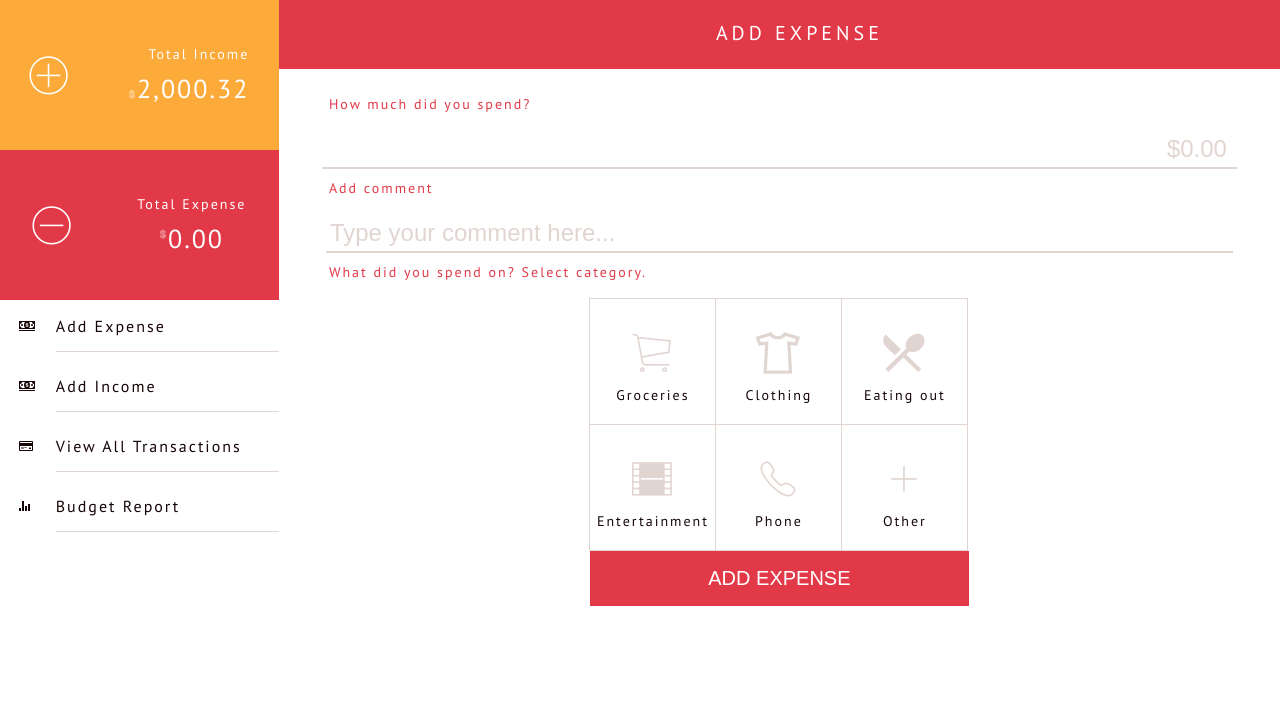
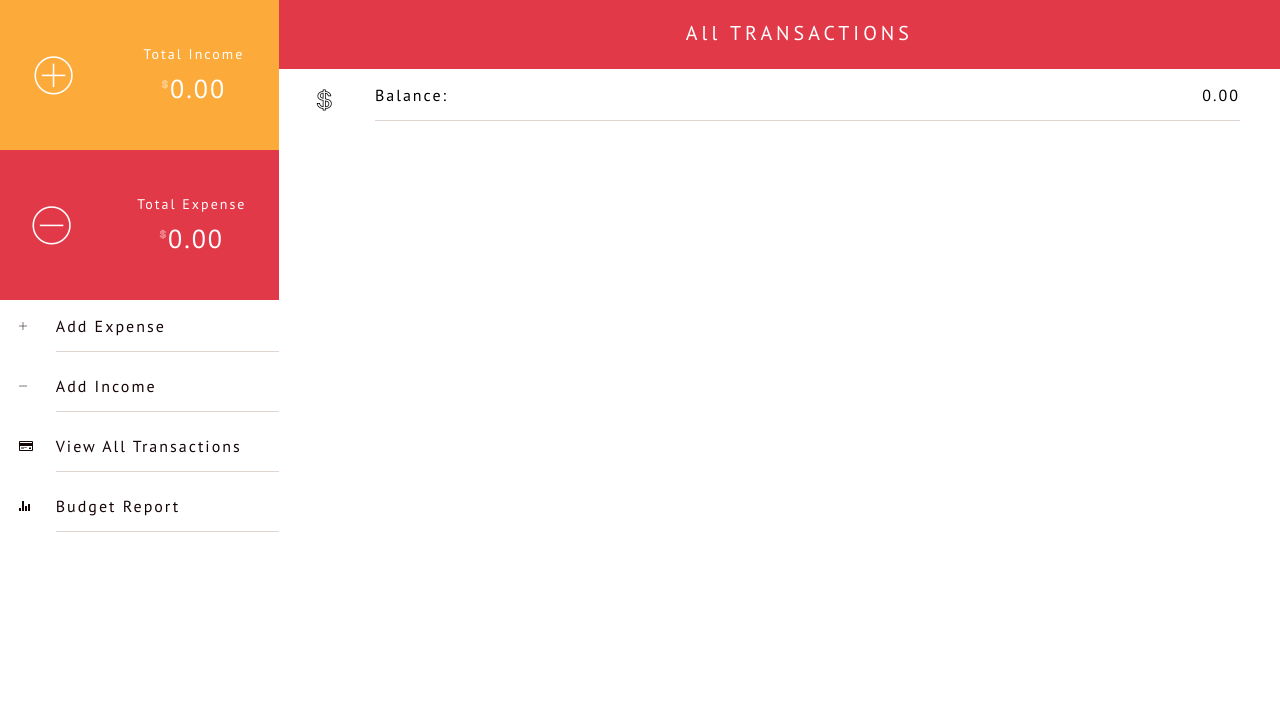
Before and after one commit to Laura-deVere/wallet_app, a PHP site: page / in a window 1280 px wide. Shown: the part 79-782 px from the top of the page. Run offline with PHP 8.4, Linux system fonts and the light colour scheme; some libraries are stand-ins or nearby versions.

Commit message:
adding balance calculation

```diff
--- a/index.html
+++ b/index.html
@@ -18,7 +18,12 @@
 				<div class="total-income backgr-org centered-row">
 					<i class="ion-ios-plus-outline"></i>
 					<div>Total Income
-						<span><i class="ion-social-usd-outline dollar-icon"></i>2,000.32</span>
+						<div class="centered-row">
+							<i class="ion-social-usd-outline dollar-icon"></i>
+							<span id="total-inc">
+								0.00
+							</span>
+						</div>
 					</div>
 				</div>
 				<div class="total-exp backgr-red centered-row">
@@ -35,11 +40,11 @@
 				<div class="side-nav-list-container">
 					<ul class="side-nav-list centered-column">
 						<li id="nav-add-exp">
-							<i class="ion-cash"></i>
+							<i class="ion-ios-plus-empty"></i>
 							<span>Add Expense</span>
 						</li>
 						<li id="nav-add-inc">
-							<i class="ion-cash"></i>
+							<i class="ion-ios-minus-empty"></i>
 							<span>Add Income</span>
 						</li>
 						<li id="nav-all-transac">
@@ -56,14 +61,14 @@
 			<div id="all-transactions">
 				<p class="backgr-red">All TRANSACTIONS</p>
 				<ul class="transactions-list">
-					<li>
+					<!-- <li>
 						<i class="im im-banknote"></i>
 						<div>
 							<span class="income-description">Salary</span>
 							<span class="income-amount">+ 900.000</span>
 						</div>
 					</li>
-					<!-- <li>
+					<li>
 						<i class="ion-ios-telephone-outline"></i>
 						<div>
 							<span class="expense-description">Phone</span>
@@ -71,6 +76,13 @@
 						</div>
 					</li> -->
 				</ul>
+				<div class="balance-container">
+					<i class="ion-social-usd-outline"></i>
+					<div>
+						<span>Balance: </span>
+						<span class="balance-label">0.00</span>
+					</div>
+				</div>
 			</div>
 			<div id="add_expense">
 				<p class="backgr-red">ADD EXPENSE</p>
@@ -126,7 +138,7 @@
 								<i class="ion-ios-home-outline"></i>
 								<span>Housing</span>
 							</div>
-							<div class="centered-column" id="cat-other" onclick="UIController.getItemDescription('cat-other')">
+							<div class="centered-column" id="cat-other-inc" onclick="UIController.getItemDescription('cat-other-inc')">
 								<i class="ion-ios-plus-empty"></i>
 								<span>Other</span>
 							</div>
--- a/script.js
+++ b/script.js
@@ -11,11 +11,16 @@ var UIController = (function() {
 		addIncDiv: 'add_income',
 		expValue: 'exp-value',
 		expComment: 'exp-comment',
+		incValue: 'inc-value',
+		incComment: 'inc-comment',
 		expForm: 'exp-form',
 		expBtn: 'add-exp-btn',
+		incBtn: 'add-inc-btn',
 		allTransacList: '.transactions-list',
 		expCategoryList:'.categories',
-		totalExpLabel: 'total-exp'
+		totalExpLabel: 'total-exp',
+		totalIncLabel: 'total-inc',
+		balanceLabel: '.balance-label'
 	};
 
 	var navBar = function(el) {
@@ -69,7 +74,8 @@ var UIController = (function() {
 				element = DOMStrings.allTransacList;
 				html = '<li id="exp-%id%"><i class="ion-ios-telephone-outline"></i><div><span class="expense-category">%description%</span><span class="expense-amount">- %value%</span></div></li>'
 			} else if (type === 'inc') {
-				console.log(obj);
+				element = DOMStrings.allTransacList;
+				html = '<li id="inc-%id%"><i class="im im-banknote"></i><div><span class="income-category">%description%</span><span class="income-amount">+ %value%</span></div></li>'
 			}
 			//Replace the place holder with new text
 			newHtml = html.replace('%id%', obj.id);
@@ -91,16 +97,22 @@ var UIController = (function() {
 		},
 
 		displayBudget: function(obj) {
-			console.log(obj);
+			document.getElementById(DOMStrings.totalIncLabel).textContent = obj.totalInc;
 			document.getElementById(DOMStrings.totalExpLabel).textContent = obj.totalExp;
+
+			document.querySelector(DOMStrings.balanceLabel).textContent = obj.balance;
 		},
 
-		clearFields: function() {
+		clearFields: function(type) {
 			var fields, fieldsArr, category;
 
 			category = document.querySelector('.select-category');
 
-			fields = [document.getElementById(DOMStrings.expValue), document.getElementById(DOMStrings.expComment)];
+			if (type === 'exp') {
+				fields = [document.getElementById(DOMStrings.expValue), document.getElementById(DOMStrings.expComment)];
+			} else {
+				fields = [document.getElementById(DOMStrings.incValue), document.getElementById(DOMStrings.incComment)];
+			}
 
 			fieldsArr = Array.prototype.slice.call(fields);
 
@@ -108,22 +120,30 @@ var UIController = (function() {
 				curr.value = "";
 			});
 
-			category.classList.remove('backgr-red');
-			category.classList.remove('select-category');
+			category.classList.remove('backgr-red','select-category');
 
 			fieldsArr[0].focus();
 		},
 
-		getInputValue: function() {
+		getInputValue: function(type) {
 			var category;
 
 			category = document.querySelector('.select-category').id;
 
-			return {
+			if (type === 'exp'){
+				return {
 				value: parseFloat(document.getElementById(DOMStrings.expValue).value),
 				comment: document.getElementById(DOMStrings.expComment).value,
 				category: category
-			};
+				};
+			} else {
+				return {
+					value: parseFloat(document.getElementById(DOMStrings.incValue).value),
+					comment: document.getElementById(DOMStrings.incComment).value,
+					category: category
+				};
+			}
+
 		},
 
 		getNavBar: function(el) {
@@ -137,9 +157,18 @@ var UIController = (function() {
 
 })();
 
+//////////////////////////////////////////BUDGET CONTROLLER//////////////////////////////////////////
+
 var budgetController = (function() {
 
 	var Expense = function(id, value, comment, category) {
+		this.id = id;
+		this.value = value;
+		this.comment = comment;
+		this.category = category;
+	};
+
+	var Income = function(id, value, comment, category) {
 		this.id = id;
 		this.value = value;
 		this.comment = comment;
@@ -154,7 +183,8 @@ var budgetController = (function() {
 		total: {
 			exp: 0,
 			inc: 0
-		}
+		},
+		balance: 0
 	}
 
 	calculateTotals = function(type) {
@@ -168,11 +198,17 @@ var budgetController = (function() {
 	return {
 		calculateBudget: function() {
 			calculateTotals('exp');
+			calculateTotals('inc');
+
+			data.balance = data.total.inc - data.total.exp;
+			console.log(data.balance);
 		},
 
 		getBudget: function() {
 			return {
-				totalExp: data.total.exp
+				totalExp: data.total.exp,
+				totalInc: data.total.inc,
+				balance: data.balance
 			};
 		},
 
@@ -188,7 +224,7 @@ var budgetController = (function() {
 			if (type === 'exp') {
 				newItem = new Expense(ID, value, comment, category);
 			} else if (type === 'inc') {
-				console.log('not set up yet');
+				newItem = new Income(ID, value, comment, category);
 			}
 
 			data.allItems[type].push(newItem);
@@ -203,12 +239,15 @@ var budgetController = (function() {
 
 })();
 
+////////////////////////////////////////// APP CONTROLLER //////////////////////////////////////////
+
 var controller = (function(budgetCtrl, UICtrl) {
 
 	var setupEventListners = function() {
 		var DOM, form, category;
 		DOM = UICtrl.getDOMStrings();
 
+		////////NAV CLICKS
 		var exp = document.getElementById(DOM.navAddExpense)
 
 		var transactions = document.getElementById(DOM.navAllTransac);
@@ -230,15 +269,20 @@ var controller = (function(budgetCtrl, UICtrl) {
 			function handleIncClick(inc) {
 				UICtrl.getNavBar(DOM.addIncDiv);
 			}
+			//////////////////////////////////////////////////
+		//Submit add expense
+		var addExp = document.getElementById(DOM.expBtn);
+		addExp.onclick = handleAddExpClick;
+		function handleAddExpClick() {
+			ctrlAddItem('exp');
+		}
+		// .addEventListener('click', ctrlAddItem);
 
-		//Submit add expense
-		form = document.getElementById(DOM.expBtn);
-		form.addEventListener('click', ctrlAddItem);
-		// form.addEventListener('keypress', function(event) {
-		// 	if (event.keyCode === 13 || event.which === 13) {
-		// 		ctrlAddItem();
-		// 	}
-		// });
+		var addInc = document.getElementById(DOM.incBtn);
+		addInc.onclick = handleAddIncClick;
+		function handleAddIncClick() {
+			ctrlAddItem('inc');
+		}
 	}
 
 	var updateBudget = function() {
@@ -250,20 +294,21 @@ var controller = (function(budgetCtrl, UICtrl) {
 		UICtrl.displayBudget(budget);
 	}
 
-	var ctrlAddItem = function() {
-		var input, newItem;
+	var ctrlAddItem = function(type) {
+		var input, newItem, type;
 
-		input = UICtrl.getInputValue();
+		type = type;
+		input = UICtrl.getInputValue(type);
 
 		if (input.comment !== "" && !isNaN(input.value) && input.value > 0) {
-			newItem = budgetCtrl.addItem('exp', input.value, input.comment, input.category);
+			newItem = budgetCtrl.addItem(type, input.value, input.comment, input.category);
 			console.log(newItem);
 		}
 
 		//Clear input fields
-		UICtrl.clearFields();
+		UICtrl.clearFields(type);
 		//Add item to the UI
-		UICtrl.addListItem(newItem, 'exp');
+		UICtrl.addListItem(newItem, type);
 		//now update budget
 		updateBudget();
 	}
--- a/style.css
+++ b/style.css
@@ -83,7 +83,7 @@ nav {
     display: inline-block;
     float: right; }
 
-#all-transactions,
+#add_expense,
 #add_income {
   display: none; }
 
@@ -110,10 +110,13 @@ nav {
   color: #160507;
   width: 100%;
   padding: 0; }
+
+.balance-container,
 .transactions-list li {
   height: 60px;
-    width: 100%;
+  width: 96%;
   font-size: 24px; }
+  .balance-container > div,
   .transactions-list li > div {
     border-bottom: thin solid #E1D5D1;
     width: 90%;
@@ -122,17 +125,20 @@ nav {
     font-size: 16px;
     display: flex;
     justify-content: space-between; }
+  .balance-container i,
   .transactions-list li i {
     text-align: center;
     margin-left: 38px;
     width: 20px;
     height: 100%; }
 
-.expense-category::first-letter {
+.expense-category::first-letter,
+.income-category::first-letter {
   text-transform: uppercase; }
 
 .income-amount,
-.expense-amount {
+.expense-amount,
+.balance {
   margin-right: 20px; }
 
 #add_expense,
--- a/style.scss
+++ b/style.scss
@@ -113,12 +113,11 @@ nav {
 	}
 }
 
-#all-transactions,
+#add_expense,
 #add_income {
 	display: none;
 }
-
-#add_expense {
+#all-transactions {
 	// display: none;
 }
 
@@ -145,9 +144,12 @@ nav {
 	color: $dark;
 	width: 100%;
 	padding: 0;
-	li {
+}
+
+.balance-container,
+.transactions-list li {
 	height: 60px;
-		width: 100%;
+	width: 96%;
 	font-size: 24px;
 	&>div {
 		border-bottom: thin solid $light;
@@ -165,14 +167,15 @@ nav {
   	height: 100%;
 	}
 }
-}
 
-.expense-category::first-letter {
+.expense-category::first-letter,
+.income-category::first-letter {
 	text-transform: uppercase;
 }
 
 .income-amount,
-.expense-amount {
+.expense-amount,
+.balance {
 	margin-right: 20px;
 }
 
```
Also changed, not shown: 1 other file. Lines whose indentation alone changed are shown as unchanged.
